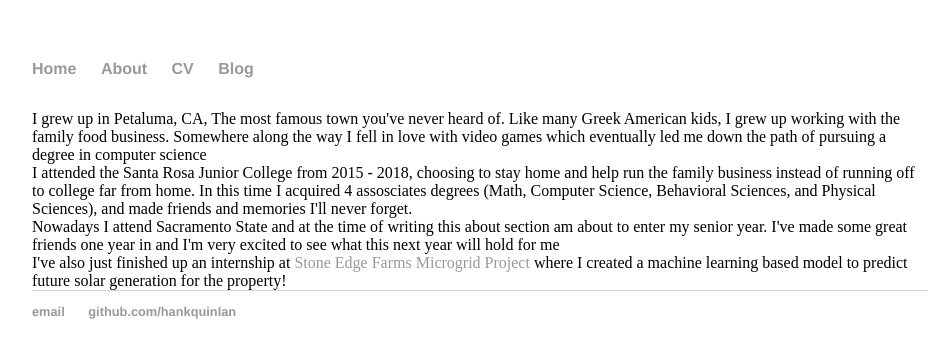
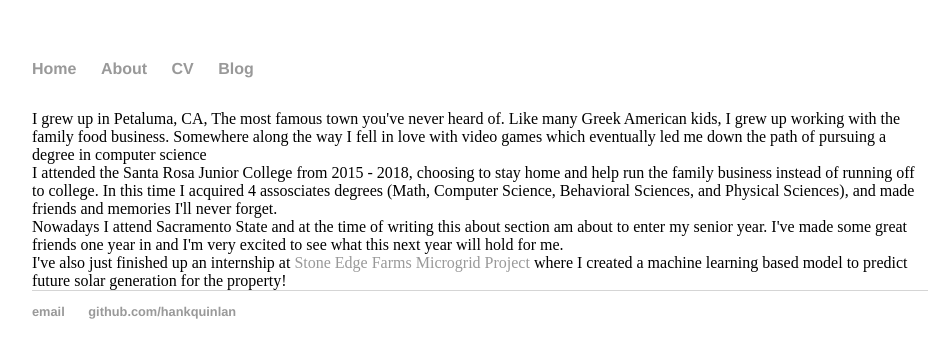
Before and after one commit to DimitriosPt/DimitriosPt.github.io, a Jekyll site: the page built from about/index.html, in a window 1280 px wide. Shown: the top 358 px of the page, without its empty margins (160-1105 px from the left). Built offline with Jekyll 4.4.1, drawn with Linux system fonts in a browser that asks for light colours.

Commit message:
Update index.html

```diff
--- a/about/index.html
+++ b/about/index.html
@@ -10,11 +10,11 @@ title: About
   pursuing a degree in computer science </p1>
   <br>
   <p2> I attended the Santa Rosa Junior College from 2015 - 2018, choosing to stay home and help run the family business instead
-  of running off to college far from home. In this time I acquired 4 assosciates degrees
+  of running off to college. In this time I acquired 4 assosciates degrees
   (Math, Computer Science, Behavioral Sciences, and Physical Sciences), and made friends and memories I'll never forget. </p2>
   <br>
   <p3> Nowadays I attend Sacramento State and at the time of writing this about section am about to enter my senior year.
-  I've made some great friends one year in and I'm very excited to see what this next year will hold for me <p3>
+  I've made some great friends one year in and I'm very excited to see what this next year will hold for me. </p3>
   <br>
   <p4> I've also just finished up an internship at <a href="https://sefmicrogrid.com/"> Stone Edge Farms Microgrid Project </a> where
   I created a machine learning based model to predict future solar generation for the property! </p4>
```
